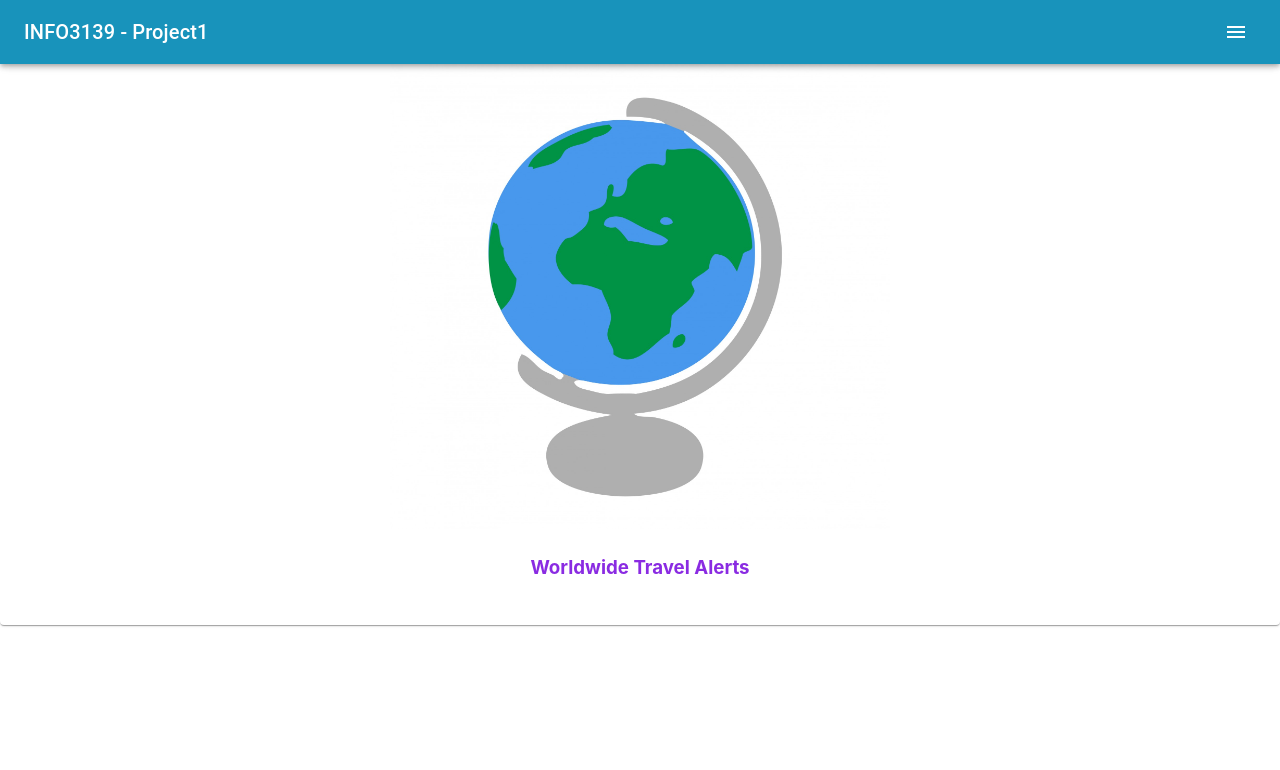
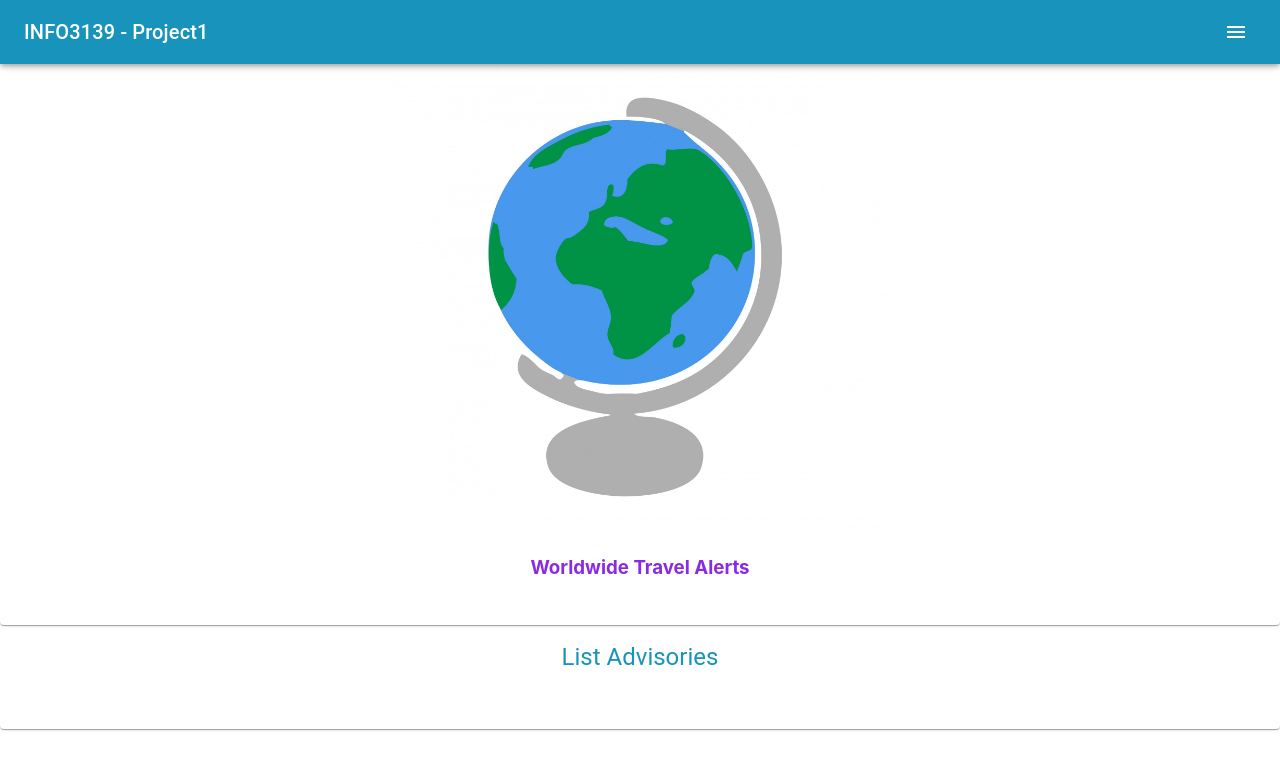
Before and after one commit to Tradicans/23W-JS-reactexercises, a React (Vite) app: page /list in a window 1280 px wide. Shown: the top 770 px of the page. Built offline with nearby package versions, Linux system fonts and the light colour scheme.

Commit message:
start advisory list comp.

```diff
--- a/src/project1/AdvisoryAddComponent.jsx
+++ b/src/project1/AdvisoryAddComponent.jsx
@@ -66,8 +66,6 @@ const AdvisoryAddComponent = (props) => {
                console.log(error);
                sendSnack(`Problem loading server data - ${error.message}`);
            }
-
-
         };
 
         const onAddClicked = async () => {
@@ -103,21 +101,13 @@ const AdvisoryAddComponent = (props) => {
 
             } catch (error) {
             sendSnack(`${error.message} - advisory not added`);
+            setState({
+                travelername: "",
+                selectedCountry: "",
+                alerttext: "",
+                });
             }
             };
-
-//done: schema for advisory and mutation
-//done: resolver for advisory and mutation
-//done: query for advisories
-//done: add to AdvisoryAddComponent to track text for selected country
-//done: add code to actually add advisory - where?
-//done: add additional db to env and conf?
-//done: get snackbox working
-//done: get date working
-//done: clear autocomplete field after item added
-//done: fix country num in snackbox
-//done: snackbox on setupcomponent
-
         const handleNameInput = (e) => {
             setState({ travelername: e.target.value });
             };
--- a/src/project1/App.jsx
+++ b/src/project1/App.jsx
@@ -7,9 +7,6 @@ import theme from "./theme";
 import "../App.css";
 import {
  Toolbar,
- Card,
- CardHeader,
- CardContent,
  AppBar,
  Menu,
  MenuItem,
@@ -18,10 +15,10 @@ import {
  Snackbar,
 
 } from "@mui/material";
-import globe from "./globe-clipart.jpg";
 import Project1Component from "./project1component";
 import AlertComponent from "./alertcomponent";
 import AdvisoryAddComponent from "./AdvisoryAddComponent";
+import AdvisoryListComponent from "./advisorylistcomponent";
 
 const App = () => {
   const initialState = {
@@ -91,10 +88,9 @@ const msgFromChild = (msg) => {
   <Route path="/home" element={<Project1Component />} />
   <Route path="/reset" element={<AlertComponent dataFromAlert={msgFromChild}/>} />
   <Route path="/add" element={<AdvisoryAddComponent dataFromAdd={msgFromChild}/>} />
-  <Route path="/list" element={<Project1Component />} />
+  <Route path="/list" element={<AdvisoryListComponent dataFromList={msgFromChild}/>} />
 </Routes>
 <Snackbar
-//  open={state.contactServer}
 open={state.showMsg}
  message={state.snackBarMsg}
  autoHideDuration={3000}
--- /dev/null
+++ b/src/project1/advisorylistcomponent.jsx
@@ -0,0 +1,52 @@
+import React, { useReducer, useEffect } from "react";
+import { ThemeProvider } from "@mui/material/styles";
+import {
+ Autocomplete,
+ Card,
+ CardHeader,
+ CardContent,
+ Typography,
+ TextField,
+ Button,
+} from "@mui/material";
+import theme from "./theme";
+import "../App.css";
+import Project1Component from "./project1component";
+
+const AdvisoryListComponent = (props) => {
+
+    const initialState = {
+
+    };
+    const reducer = (state, newState) => ({ ...state, ...newState });
+    const [state, setState] = useReducer(reducer, initialState);
+
+    const sendSnack = (msg) => {
+        props.dataFromList(msg);
+        };
+
+
+return (
+    <ThemeProvider theme={theme}>
+        <Card className="card">
+        <Project1Component  />
+<CardHeader
+    title="List Advisories"
+    style={{ color: theme.palette.primary.main, textAlign: "center" }}
+/>
+<CardContent>
+
+
+
+
+
+
+</CardContent>
+        </Card>
+    </ThemeProvider>
+);
+
+
+
+};
+export default AdvisoryListComponent;
```
